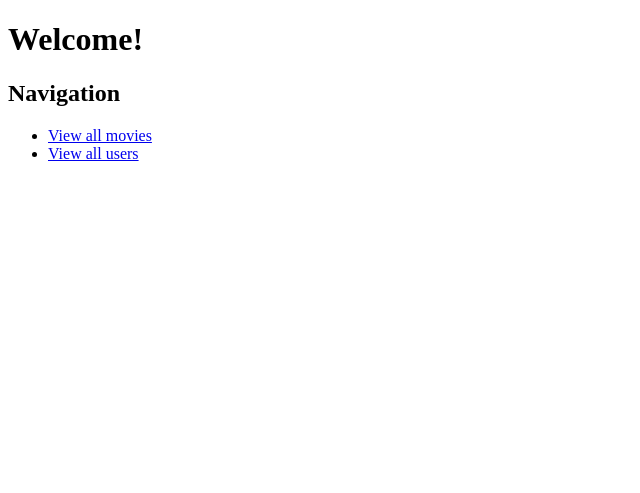
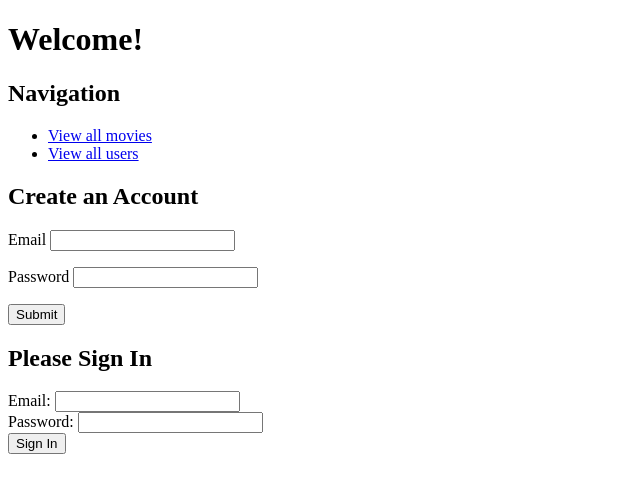
Before and after one commit to tchantha01/Py-Movie_Ratings-week5, a Flask app: template templates/homepage.html in a window 1280 px wide. Shown: the top 493 px of the page, without its empty margins (0-640 px from the left). Run offline with Flask 2, Linux system fonts and the light colour scheme; the template is opened without the code that fills it: values that come from a table or form of the project are taken from there, others are empty.

Commit message:
issues with logging in

```diff
--- /dev/null
+++ b/forms.py
@@ -0,0 +1,6 @@
+from flask_wtf import FlaskForm
+from wtforms import PasswordField, StringField, validators
+
+class Login(FlaskForm):
+    email = StringField("Email", [validators.InputRequired()])
+    password = PasswordField("Password", [validators.InputRequired()])
--- a/model.py
+++ b/model.py
@@ -55,6 +55,9 @@ class Rating(db.Model):
 
 
 
+
+
+
 def connect_to_db(flask_app, db_uri=os.environ["POSTGRES_URI"], echo=True):
     flask_app.config["SQLALCHEMY_DATABASE_URI"] = db_uri
     flask_app.config["SQLALCHEMY_ECHO"] = echo
--- a/requirements.txt
+++ b/requirements.txt
@@ -2,6 +2,7 @@ click==8.1.3
 colorama==0.4.6
 Flask==2.2.2
 Flask-SQLAlchemy==2.5.1
+Flask-WTF==1.0.1
 greenlet==2.0.1
 itsdangerous==2.1.2
 Jinja2==3.1.2
@@ -9,3 +10,4 @@ MarkupSafe==2.1.1
 psycopg2==2.9.5
 SQLAlchemy==1.4.43
 Werkzeug==2.2.2
+WTForms==3.0.1
--- a/server.py
+++ b/server.py
@@ -2,6 +2,8 @@
 
 from flask import Flask, render_template, request, flash, session, redirect
 from model import connect_to_db, db
+from forms import Login
+
 
 import crud
 
@@ -21,6 +23,60 @@ def homepage():
     """view homepage"""
 
     return render_template("homepage.html")
+
+@app.route('/login', methods=["POST"])
+def login():
+    """Login in user"""
+
+    form = Login(request.form)
+
+    # Form has been submitted with valid data
+    if form.validate_on_submit():
+        email = form.email.data
+        password = form.password.data
+
+        # Check to see if user exist with this email
+        user = crud.get_user_by_email(email)
+
+        if not user or user["password"] != password:
+            flash("Invalid email or password")
+            return redirect('/login')
+
+        # Store email in session to keep track of logged in user
+        session["email"] = user["email"]
+        flash("Logged in successfully")
+
+        return redirect('/')
+
+    return render_template("homepage.html", form=form)
+
+@app.route('/logout')
+def logout():
+
+    del session["email"]
+    flash("Logged out")
+    return redirect('/')
+
+
+
+@app.route('/users', methods=["POST"])
+def register_user():
+    """Create a new user"""
+
+    email = request.form.get("email")
+    password = request.form.get("password")
+
+    user = crud.get_user_by_email(email)
+
+    if user:
+        flash("Cannot create an account with that email. Please try again.")
+    else:
+        user = crud.create_user(email, password)
+        db.session.add(user)
+        db.session.commit()
+        flash("Account created! Please log in.")
+
+        return redirect('/')
 
 @app.route('/users')
 def get_users():
--- a/templates/base.html
+++ b/templates/base.html
@@ -10,6 +10,11 @@
     {% block head %}{% endblock %}
   </head>
   <body>
+    {% for msg in get_flashed_messages() %}
+      <p class="flash-msg">
+        {{ msg }}
+      </p>
+    {% endfor %}
     {% block body %}{% endblock %}
 
     {% block after_body %}{% endblock %}
--- a/templates/homepage.html
+++ b/templates/homepage.html
@@ -9,4 +9,30 @@
         <li><a href="/movies">View all movies</a></li>
         <li><a href="/users">View all users</a></li>
     </ul>
+
+    <h2>Create an Account</h2>
+    <form action="/users" method="POST">
+        <p>
+            Email <input type="text" name="email">
+        </p>
+
+        <p>
+            Password <input type="password" name="password">
+        </p>
+
+        <p>
+            <input type="submit">
+        </p>
+
+    </form>
+
+    <h2>Please Sign In</h2>
+
+    <form action="/login"  method="POST">
+        <div>{{ form.email.label }}: {{ form.email }}</div>
+        <div>{{ form.password.label }}: {{ form.password }}</div>
+        {{ form.csrf_token }}
+        <button class="btn btn-outline-primary" type="submit">Sign In</button>
+    </form>
+
 {% endblock %}
```
Also changed, not shown: crud.py (+20 -7 lines), templates/user_details.html (+8 -0 lines).
